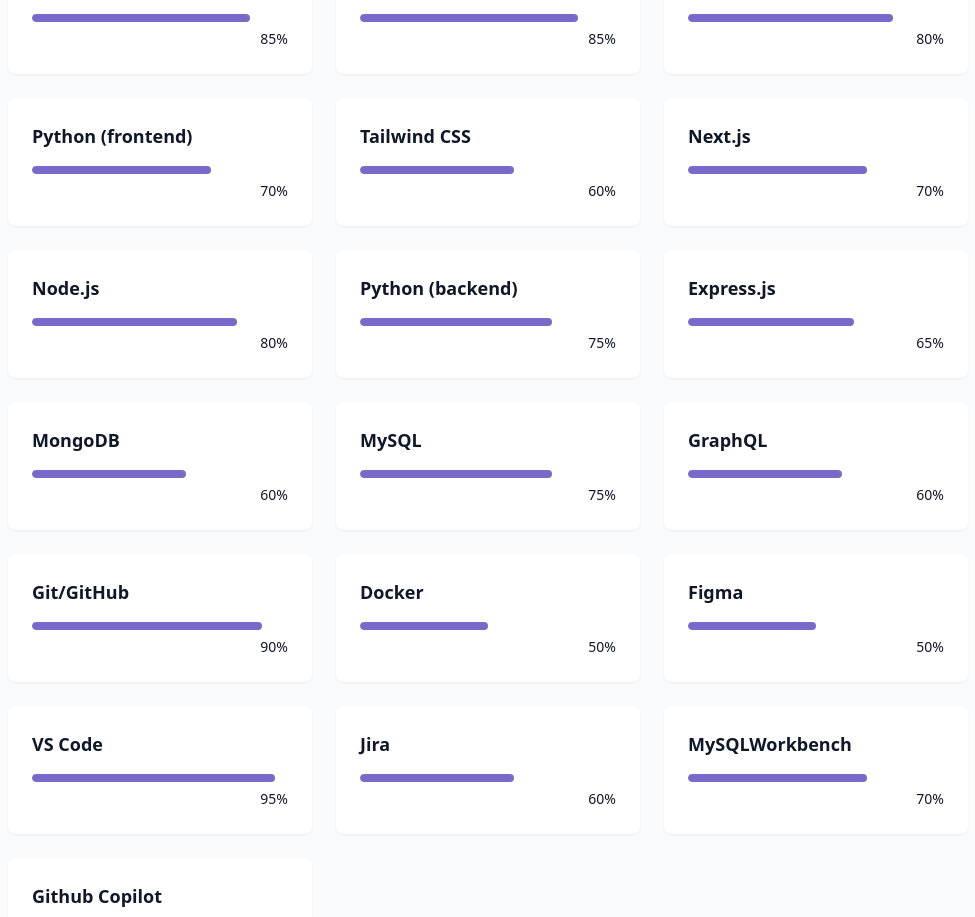
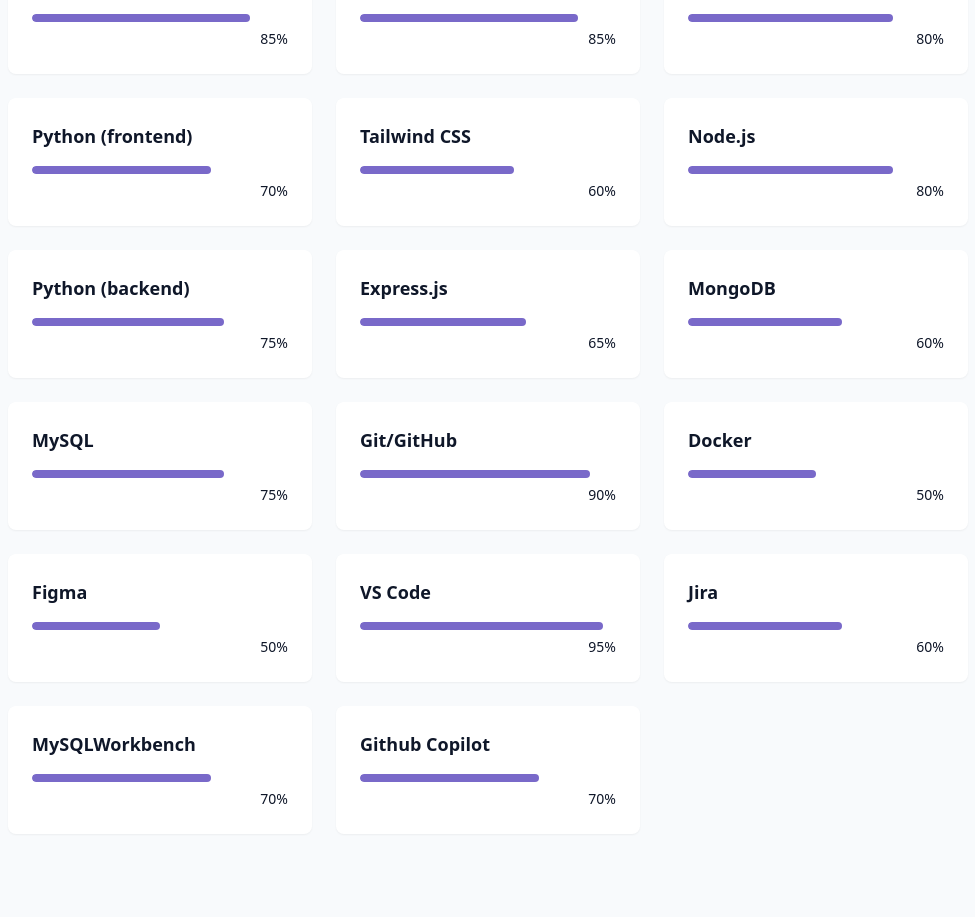
Before and after one commit to neilpatel13/Personal-Portfolio-Webpage, a React (Vite) app: page / in a window 1280 px wide. Shown: the part 1880-2797 px from the top of the page, without its empty margins (152-1127 px from the left). Built offline with nearby package versions, Linux system fonts and the light colour scheme.

Commit message:
small update on skills

```diff
--- a/src/components/SkillsSection.jsx
+++ b/src/components/SkillsSection.jsx
@@ -8,7 +8,6 @@
   { name: "React", level: 80, category: "frontend" },
   { name: "Python (frontend)", level: 70, category: "frontend" },
   { name: "Tailwind CSS", level: 60, category: "frontend" },
-  { name: "Next.js", level: 70, category: "frontend" },
 
   // Backend
   { name: "Node.js", level: 80, category: "backend" },
@@ -16,7 +15,6 @@
   { name: "Express.js", level: 65, category: "backend" },
   { name: "MongoDB", level: 60, category: "backend" },
   { name: "MySQL", level: 75, category: "backend" },
-  { name: "GraphQL", level: 60, category: "backend" },
 
   // Tools
   { name: "Git/GitHub", level: 90, category: "tools" },
```
